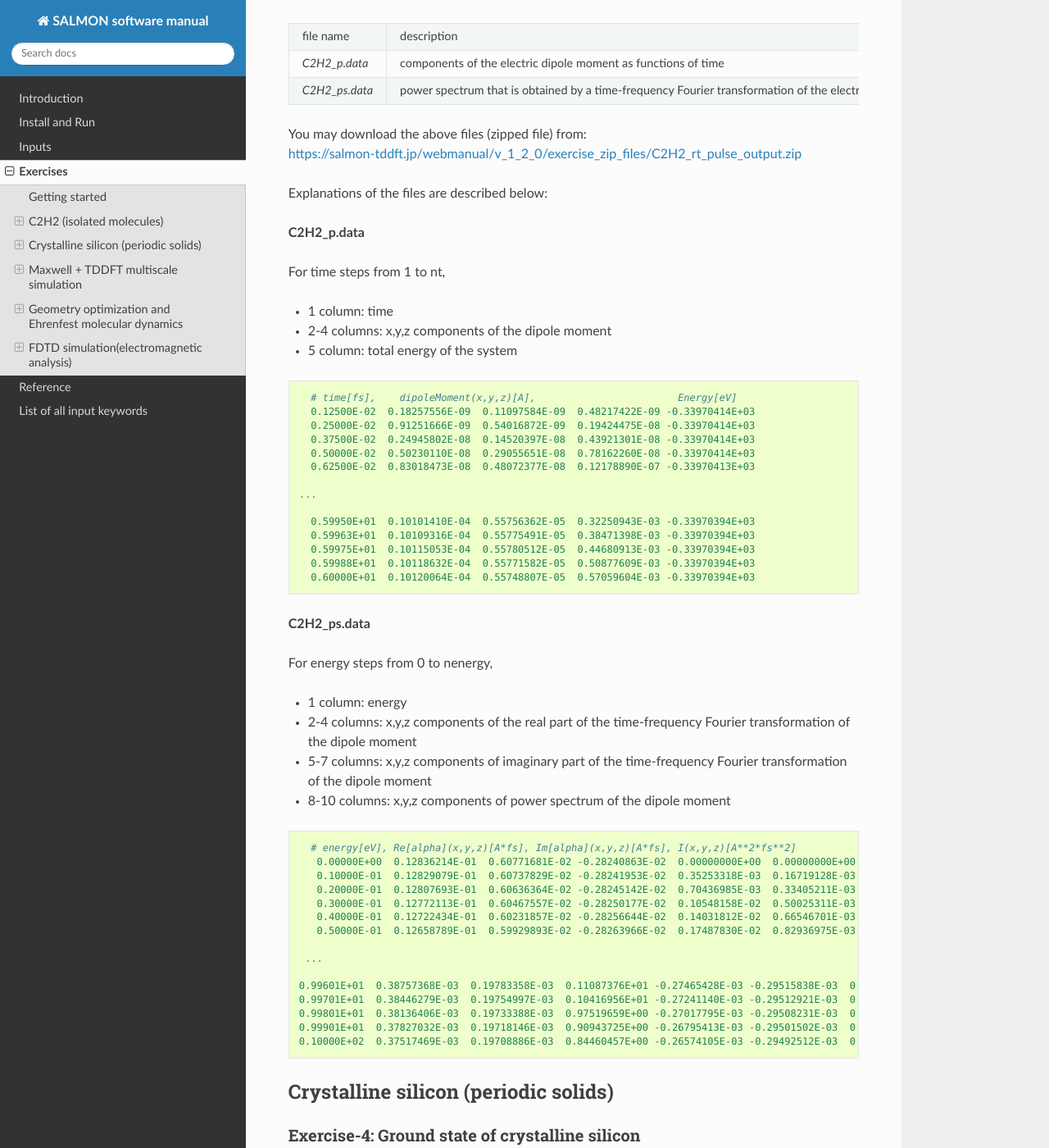
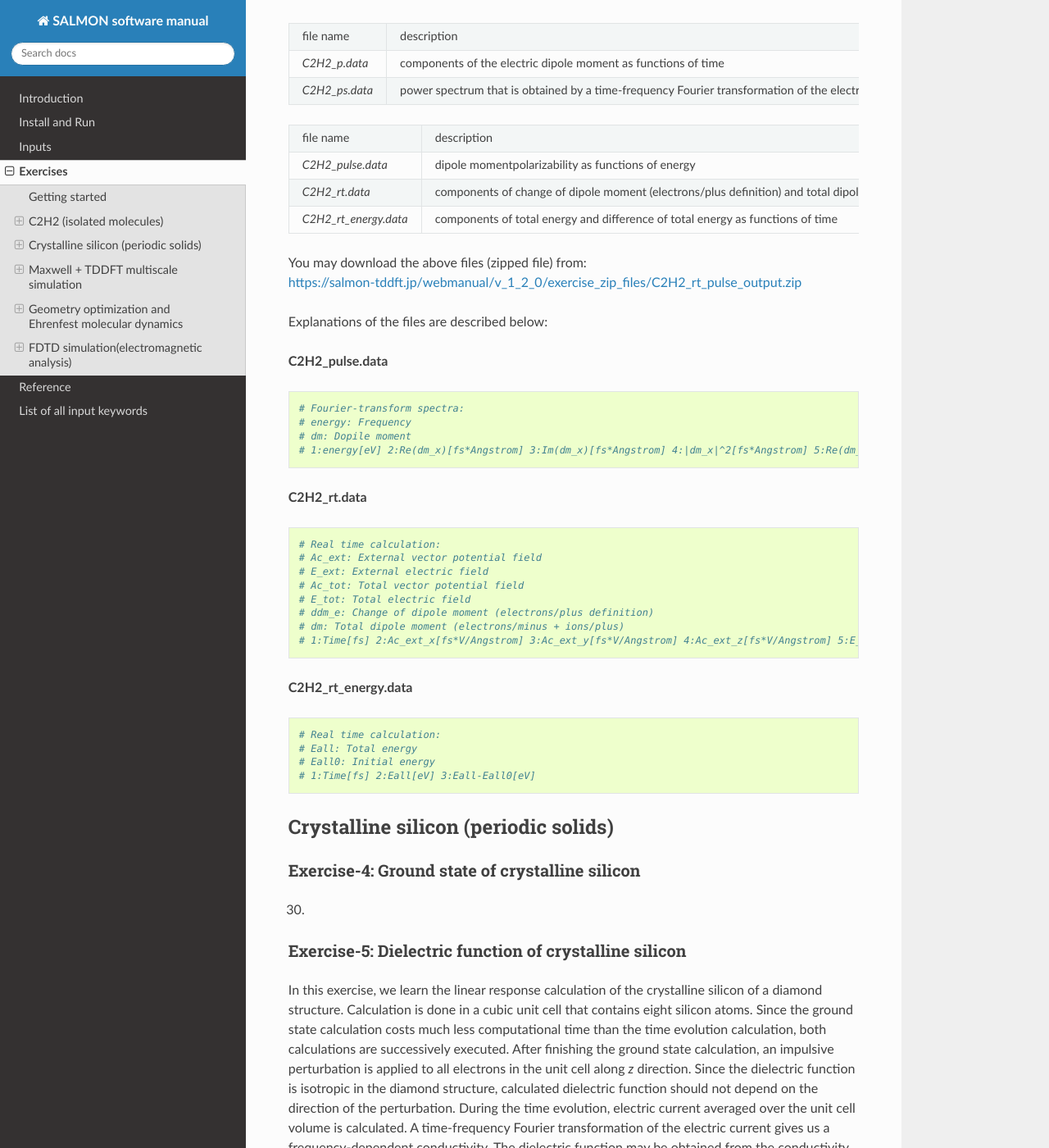
Before and after one commit to SALMON-TDDFT/SALMON-DOCS, a Sphinx documentation site: the page built from source/exercises.rst, in a window 1280 px wide and 1400 px high, scrolled down 23692 px. Shown: the whole window at 82% size. Built offline with Sphinx 7.4.7 and the Read the Docs theme 2.0.0, drawn with Linux system fonts in a browser that asks for light colours; formulas are drawn with MathJax 3.

Commit message:
Update exercises.rst

```diff
--- a/source/exercises.rst
+++ b/source/exercises.rst
@@ -1334,66 +1334,60 @@ directory that you run the code,
 |                                   | dipole moment                     |
 +-----------------------------------+-----------------------------------+
 
++-----------------------------------+-----------------------------------+
+| file name                         | description                       |
++-----------------------------------+-----------------------------------+
+| *C2H2_pulse.data*                 | dipole momentpolarizability as    |
+|                                   | functions of energy               |
++-----------------------------------+-----------------------------------+
+| *C2H2_rt.data*                    | components of                     |
+|                                   | change of dipole moment           |
+|                                   | (electrons/plus definition)       |
+|                                   | and total dipole moment           |
+|                                   | (electrons/minus + ions/plus)     |
+|                                   | as functions of time              |
++-----------------------------------+-----------------------------------+
+| *C2H2_rt_energy.data*             | components of                     |
+|                                   | total energy                      |
+|                                   | and difference of total energy    |
+|                                   | as functions of time              |
++-----------------------------------+-----------------------------------+
+
 | You may download the above files (zipped file) from:
 | https://salmon-tddft.jp/webmanual/v_1_2_0/exercise_zip_files/C2H2_rt_pulse_output.zip
 
 Explanations of the files are described below:
 
-**C2H2_p.data**
-
-For time steps from 1 to nt,
-
--  1 column: time
--  2-4 columns: x,y,z components of the dipole moment
--  5 column: total energy of the system
-
-::
-
-     # time[fs],    dipoleMoment(x,y,z)[A],                        Energy[eV]
-     0.12500E-02  0.18257556E-09  0.11097584E-09  0.48217422E-09 -0.33970414E+03
-     0.25000E-02  0.91251666E-09  0.54016872E-09  0.19424475E-08 -0.33970414E+03
-     0.37500E-02  0.24945802E-08  0.14520397E-08  0.43921301E-08 -0.33970414E+03
-     0.50000E-02  0.50230110E-08  0.29055651E-08  0.78162260E-08 -0.33970414E+03
-     0.62500E-02  0.83018473E-08  0.48072377E-08  0.12178890E-07 -0.33970413E+03
-
-   ...
-
-     0.59950E+01  0.10101410E-04  0.55756362E-05  0.32250943E-03 -0.33970394E+03
-     0.59963E+01  0.10109316E-04  0.55775491E-05  0.38471398E-03 -0.33970394E+03
-     0.59975E+01  0.10115053E-04  0.55780512E-05  0.44680913E-03 -0.33970394E+03
-     0.59988E+01  0.10118632E-04  0.55771582E-05  0.50877609E-03 -0.33970394E+03
-     0.60000E+01  0.10120064E-04  0.55748807E-05  0.57059604E-03 -0.33970394E+03
-
-**C2H2_ps.data**
-
-For energy steps from 0 to nenergy,
-
--  1 column: energy
--  2-4 columns: x,y,z components of the real part of the time-frequency
-   Fourier transformation of the dipole moment
--  5-7 columns: x,y,z components of imaginary part of the time-frequency
-   Fourier transformation of the dipole moment
--  8-10 columns: x,y,z components of power spectrum of the dipole moment
-
-::
-
-    # energy[eV], Re[alpha](x,y,z)[A*fs], Im[alpha](x,y,z)[A*fs], I(x,y,z)[A**2*fs**2]
-     0.00000E+00  0.12836214E-01  0.60771681E-02 -0.28240863E-02  0.00000000E+00  0.00000000E+00  0.00000000E+00  0.16476838E-03  0.36931972E-04  0.79754632E-05
-     0.10000E-01  0.12829079E-01  0.60737829E-02 -0.28241953E-02  0.35253318E-03  0.16719128E-03 -0.41437502E-04  0.16470954E-03  0.36918792E-04  0.79777964E-05
-     0.20000E-01  0.12807693E-01  0.60636364E-02 -0.28245142E-02  0.70436985E-03  0.33405211E-03 -0.83009748E-04  0.16453313E-03  0.36879277E-04  0.79847710E-05
-     0.30000E-01  0.12772113E-01  0.60467557E-02 -0.28250177E-02  0.10548158E-02  0.50025311E-03 -0.12484976E-03  0.16423951E-03  0.36813507E-04  0.79963126E-05
-     0.40000E-01  0.12722434E-01  0.60231857E-02 -0.28256644E-02  0.14031812E-02  0.66546701E-03 -0.16708711E-03  0.16382925E-03  0.36721612E-04  0.80122973E-05
-     0.50000E-01  0.12658789E-01  0.59929893E-02 -0.28263966E-02  0.17487830E-02  0.82936975E-03 -0.20984627E-03  0.16330319E-03  0.36603775E-04  0.80325532E-05
-
-   ...
-
-  0.99601E+01  0.38757368E-03  0.19783358E-03  0.11087376E+01 -0.27465428E-03 -0.29515838E-03  0.10183658E+01  0.22564833E-06  0.12625659E-06  0.22663679E+01
-  0.99701E+01  0.38446279E-03  0.19754997E-03  0.10416956E+01 -0.27241140E-03 -0.29512921E-03  0.10381647E+01  0.22201960E-06  0.12612724E-06  0.21629157E+01
-  0.99801E+01  0.38136406E-03  0.19733388E-03  0.97519659E+00 -0.27017795E-03 -0.29508231E-03  0.10542348E+01  0.21843467E-06  0.12601423E-06  0.20624194E+01
-  0.99901E+01  0.37827032E-03  0.19718146E-03  0.90943725E+00 -0.26795413E-03 -0.29501502E-03  0.10666811E+01  0.21488785E-06  0.12591439E-06  0.19648847E+01
-  0.10000E+02  0.37517469E-03  0.19708886E-03  0.84460457E+00 -0.26574105E-03 -0.29492512E-03  0.10756186E+01  0.21137435E-06  0.12582485E-06  0.18703122E+01
-
-
+**C2H2_pulse.data**
+
+::
+
+   # Fourier-transform spectra:
+   # energy: Frequency
+   # dm: Dopile moment
+   # 1:energy[eV] 2:Re(dm_x)[fs*Angstrom] 3:Im(dm_x)[fs*Angstrom] 4:|dm_x|^2[fs*Angstrom] 5:Re(dm_y)[fs*Angstrom] 6:Im(dm_y)[fs*Angstrom] 7:|dm_y|^2[fs*Angstrom] 8:Re(dm_z)[fs^2*Angstrom^2] 9:Im(dm_z)[fs^2*Angstrom^2] 10:|dm_z|^2[fs^2*Angstrom^2]
+
+**C2H2_rt.data**
+
+::
+
+   # Real time calculation:
+   # Ac_ext: External vector potential field
+   # E_ext: External electric field
+   # Ac_tot: Total vector potential field
+   # E_tot: Total electric field
+   # ddm_e: Change of dipole moment (electrons/plus definition)
+   # dm: Total dipole moment (electrons/minus + ions/plus)
+   # 1:Time[fs] 2:Ac_ext_x[fs*V/Angstrom] 3:Ac_ext_y[fs*V/Angstrom] 4:Ac_ext_z[fs*V/Angstrom] 5:E_ext_x[V/Angstrom] 6:E_ext_y[V/Angstrom] 7:E_ext_z[V/Angstrom] 8:Ac_tot_x[fs*V/Angstrom] 9:Ac_tot_y[fs*V/Angstrom] 10:Ac_tot_z[fs*V/Angstrom] 11:E_tot_x[V/Angstrom] 12:E_tot_y[V/Angstrom] 13:E_tot_z[V/Angstrom] 14:ddm_e_x[Angstrom] 15:ddm_e_y[Angstrom] 16:ddm_e_z[Angstrom] 17:dm_x[Angstrom] 18:dm_y[Angstrom] 19:dm_z[Angstrom]
+
+**C2H2_rt_energy.data**
+
+::
+
+   # Real time calculation:
+   # Eall: Total energy
+   # Eall0: Initial energy
+   # 1:Time[fs] 2:Eall[eV] 3:Eall-Eall0[eV]
 
 Crystalline silicon (periodic solids)
 -------------------------------------
```
